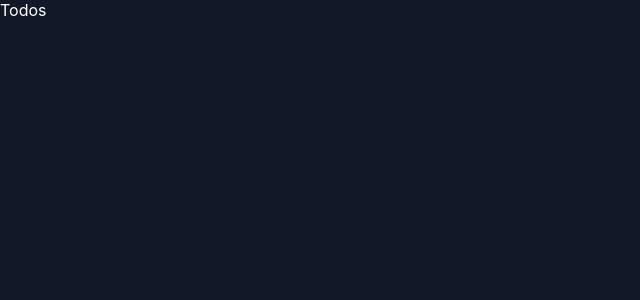
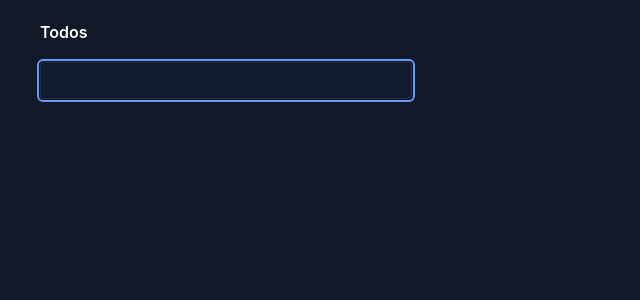
Before and after one commit to cesarcode-init/react-typescript-todo-app, a React (Create React App) app: page / in a window 1280 px wide. Shown: the top 300 px of the page, without its empty margins (0-640 px from the left). Built offline with nearby package versions, Linux system fonts and the light colour scheme.

Commit message:
chore: set up a form and its functionality

```diff
--- /dev/null
+++ b/src/components/Todos/Form/Form.module.css
@@ -0,0 +1,33 @@
+.form {
+    max-width: 384px;
+}
+
+.input {
+    width: 90%;
+    padding: 14px 12px;
+    font-size: 0.9em;
+    border-radius: 3px;
+    border: 0.1px solid var(--black-color-x10);
+    transition: offset 0.2s linear;
+    background: var(--black-color-x11);
+    color: var(--white-color-x0);
+    position: relative;
+    padding: 0.6rem 0.75rem;
+    background: var(--black-color-x12);
+}
+
+.input:focus {
+    outline-width: 2px;
+    outline-style: solid;
+    border-radius: 3px;
+    position: relative;
+    outline-offset: 1px;
+    outline-color: var(--blue-color-x11);
+    transition: all 0.1s ease;
+}
+
+.error {
+    color: var(--red-color-x0);
+    display: block;
+    margin-top: 15px;
+}
--- /dev/null
+++ b/src/components/Todos/Form/Form.tsx
@@ -0,0 +1,53 @@
+import { useState, useContext } from 'react';
+
+import TodoInput from './TodoInput/TodoInput';
+
+import { TodosContext } from 'contexts/TodosContext';
+
+import styles from './Form.module.css';
+
+const Form = (): JSX.Element => {
+  const context = useContext(TodosContext);
+
+  const [input, setInput] = useState((): string => {
+    const ret = '';
+    return ret;
+  });
+
+  const [error, setError] = useState<null | string>((): null => {
+    const ret = null;
+    return ret;
+  });
+
+  const handleInputChange = ({
+    target,
+  }: React.ChangeEvent<HTMLInputElement>) => {
+    const { value } = target;
+
+    setInput(value);
+  };
+
+  const handleFormSubmit = (evt: React.FormEvent<HTMLFormElement>) => {
+    evt.preventDefault();
+
+    if (!input.trim().length) {
+      setError('Enter a task.');
+    }
+
+    if (input.trim().length) {
+      setError(null);
+
+      context?.actions.createTodo(input);
+    }
+  };
+
+  return (
+    <form onSubmit={handleFormSubmit} className={styles.form}>
+      <TodoInput input={input} action={handleInputChange} />
+
+      {error && <small className={styles.error}>{error}</small>}
+    </form>
+  );
+};
+
+export default Form;
--- /dev/null
+++ b/src/components/Todos/Form/TodoInput/TodoInput.tsx
@@ -0,0 +1,20 @@
+import styles from '../Form.module.css';
+
+type Props = {
+  input: string;
+  action: (event: React.ChangeEvent<HTMLInputElement>) => void;
+};
+
+const TodoInput = ({ input, action }: Props): JSX.Element => {
+  return (
+    <input
+      type="text"
+      className={styles.input}
+      value={input}
+      onChange={action}
+      autoFocus
+    />
+  );
+};
+
+export default TodoInput;
--- a/src/components/Todos/Todos.module.css
+++ b/src/components/Todos/Todos.module.css
@@ -0,0 +1,10 @@
+.Todo {
+    padding: 12px 40px;
+}
+
+.heading {
+    display: inline-block;
+    margin-top: 10px;
+    margin-bottom: 20px;
+    font-weight: 600;
+}
--- a/src/components/Todos/Todos.tsx
+++ b/src/components/Todos/Todos.tsx
@@ -1,5 +1,15 @@
+import Form from './Form/Form';
+
+import styles from './Todos.module.css';
+
 const Todos = (): JSX.Element => {
-  return <div>Todos</div>;
+  return (
+    <div className={styles.Todo}>
+      <h4 className={styles.heading}>Todos</h4>
+
+      <Form />
+    </div>
+  );
 };
 
 export default Todos;
--- /dev/null
+++ b/src/declaration.d.ts
@@ -0,0 +1 @@
+declare module '*.module.css';
```
